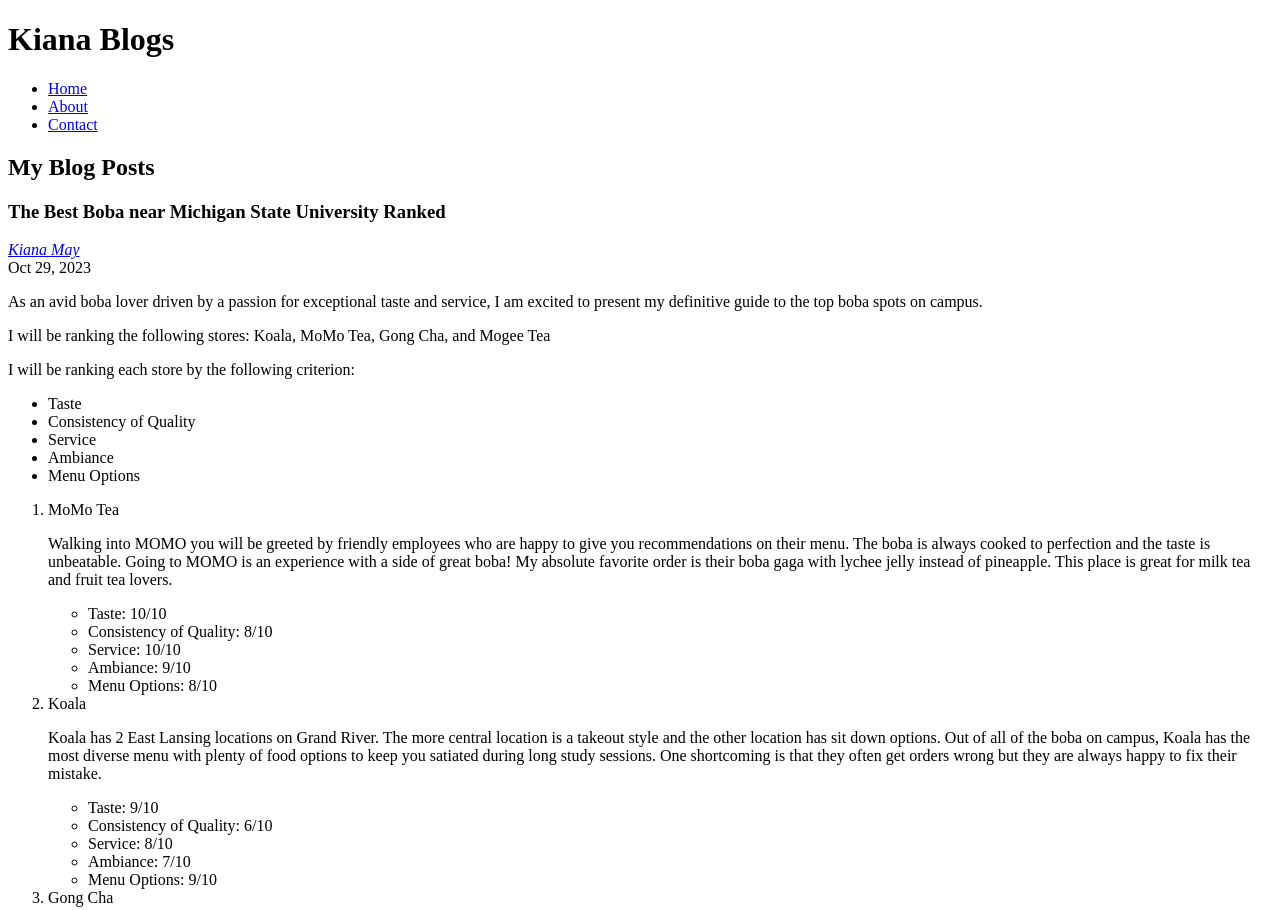
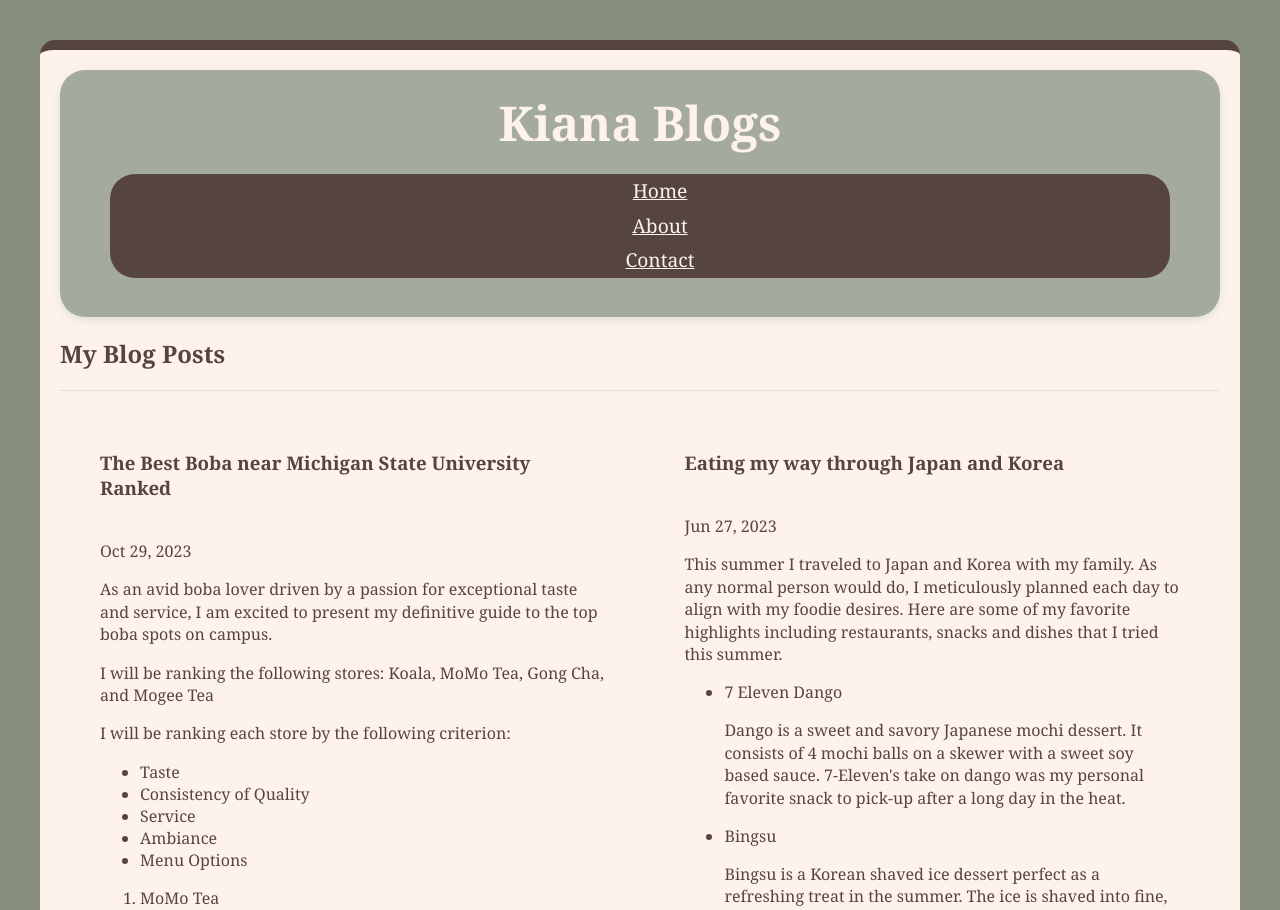
Before and after one commit to kianamay/blog-post, a plain HTML site: page index.html in a window 1280 px wide. Shown: the top 910 px of the page. Drawn offline with Linux system fonts and the light colour scheme.

Commit message:
css styling

```diff
--- a/index.html
+++ b/index.html
@@ -5,24 +5,28 @@
     <meta name="viewport" content="width=device-width, initial-scale=1.0">
     <meta http-equiv="X-UA-Compatible" content="ie=edge">
     <title>Title</title>
-    <link rel="stylesheet" href="screen.css">
+    <link rel="stylesheet" href="style.css">
   </head>
   <body>
     <header>
       <h1>Kiana Blogs</h1>
+      <section class="navbar">
         <nav>
-        <ul>
+          <ul >
             <li><a href="index.html">Home</a></li>
             <li><a href="about.html">About</a></li>
             <li><a href="contact.html">Contact</a></li>
           </ul>
         </nav>
+      </section>
     </header>
+
+    <section>
+      <h2>My Blog Posts</h2>
     <section id="blog">
-      <h2>My Blog Posts</h2>
-      <article class="blog post">
+      <article class="blog-post">
         <h3>The Best Boba near Michigan State University Ranked</h3>
-        <address class="author"><a rel="author" href="https://www.linkedin.com/in/kiana-may/">Kiana May</a></address>
+        <address class="author"><a class="blog-author" rel="author"  href="https://www.linkedin.com/in/kiana-may/">Kiana May</a></address>
         <time datetime="2023-10-29" title="October 29, 2023">Oct 29, 2023</time>
         <p>As an avid boba lover driven by a passion for exceptional taste and service, I am excited to present my definitive guide to the top boba spots on campus.</p>
         <p>I will be ranking the following stores: Koala, MoMo Tea, Gong Cha, and Mogee Tea</p>
@@ -90,7 +94,7 @@
         </table>
         <img src="boba.jpeg" alt="3 boba drinks from momo">
       </article>
-      <article class="blog post">
+      <article class="blog-post">
         <h3>Eating my way through Japan and Korea</h3>
         <address class="author"><a rel="author" href="https://www.linkedin.com/in/kiana-may/">Kiana May</a></address>
         <time datetime="2023-06-27" title="June 27, 2023">Jun 27, 2023</time>
@@ -121,5 +125,6 @@
         <button>Subscribe</button>
       </form>
     </section>
+    </section>
   </body>
 </html>
--- a/screen.css
+++ /dev/null
@@ -1 +0,0 @@
-/* Add screen styles below */
--- /dev/null
+++ b/style.css
@@ -0,0 +1,82 @@
+html{
+    background: #868D7C;
+}
+body{
+    font-family: Georgia, 'Times New Roman', Times, serif;
+    margin: 40px;
+    padding: 20px;
+    color: #56453F;
+    border-top: 10px solid #56453F;
+    background-color: #FEF3EB;
+    border-radius: 15px;
+}
+header{
+    border-radius: 25px;
+    color:#FEF3EB;
+    background-color: #A4AA9D;
+    text-align: center;
+    padding: 20px 50px;
+    box-shadow: 0 3px 8px #ddd;
+}
+.navbar {
+    border-radius: 25px;
+    font-size: 1.2em;
+    line-height: 1.8em;
+    background-color: #56453F;
+    text-align: center;
+    position: sticky;
+    top: 5%;
+
+}
+.navbar ul{
+    list-style: none;
+}
+a:link {
+    color:#FEF3EB;
+  }
+
+a:visited {
+    color: #FDE8D8;
+}
+a:hover{
+    color:#FAC69E;
+}
+
+.form{
+    padding: 30px;
+    margin: 40px;
+    line-height: 3em;
+}
+h1{
+    font-size: 3em;
+    margin:0;
+}
+p{
+    line-height: 1.4em;
+}
+img{
+    position: relative;
+    left: 25%;
+    margin: 30px;
+    border-radius: 25px;
+    width: 40%;
+}
+#me-pic{
+    position:relative;
+    left:unset;
+    left:10%;
+    width:60%;
+}
+#blog{
+    display: flex;
+    flex-direction: row;
+
+    border-top: 1px dotted #ccc;
+}
+#blog:nth-of-type(2){
+    border-right: 1px dotted #ccc;
+}
+.blog-post{
+    padding:20px;
+    margin:20px;
+}
```
Also changed, not shown: about.html (+12 -6 lines), contact.html (+6 -4 lines), 1 other file. Lines whose indentation alone changed are shown as unchanged.
